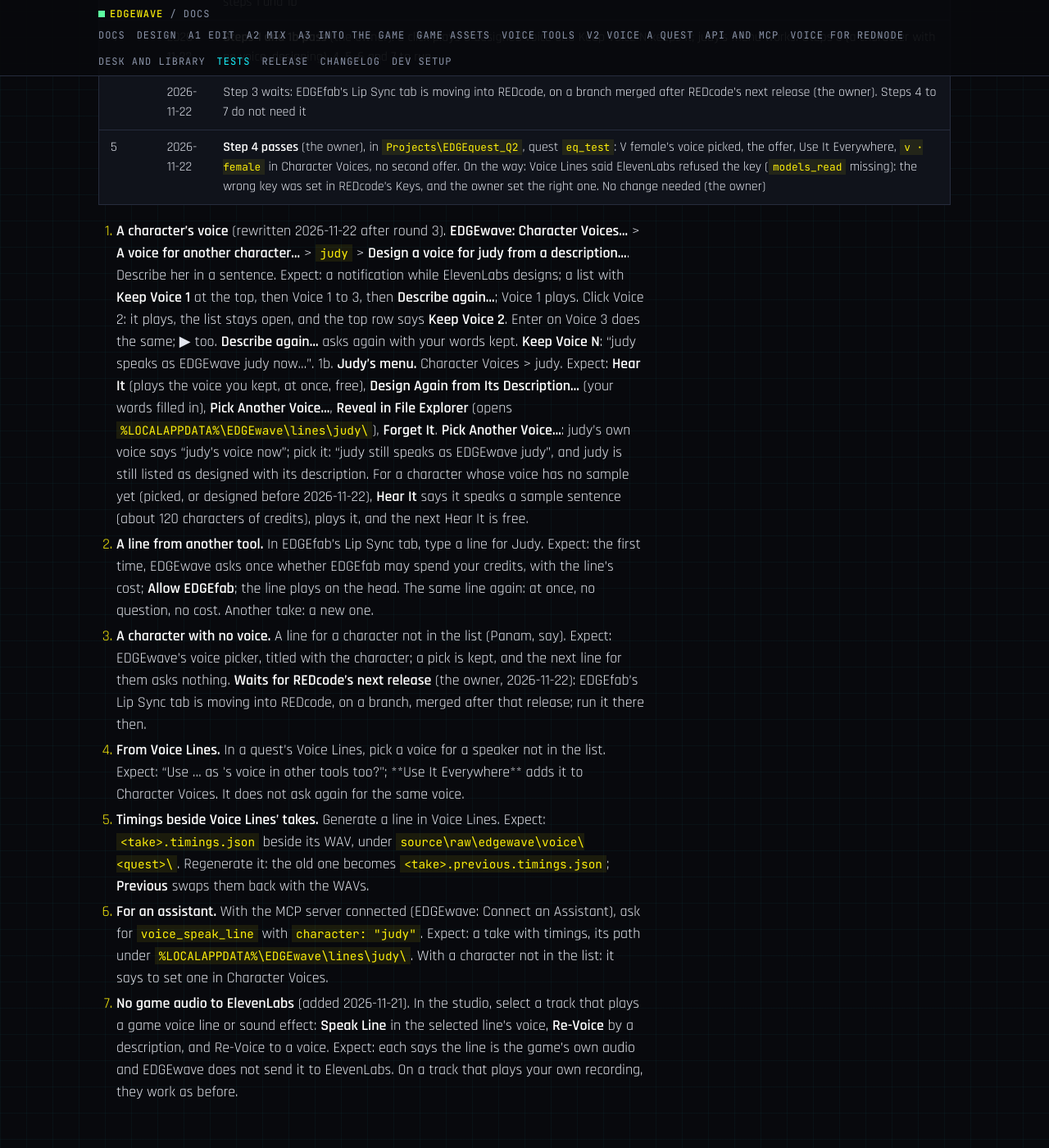
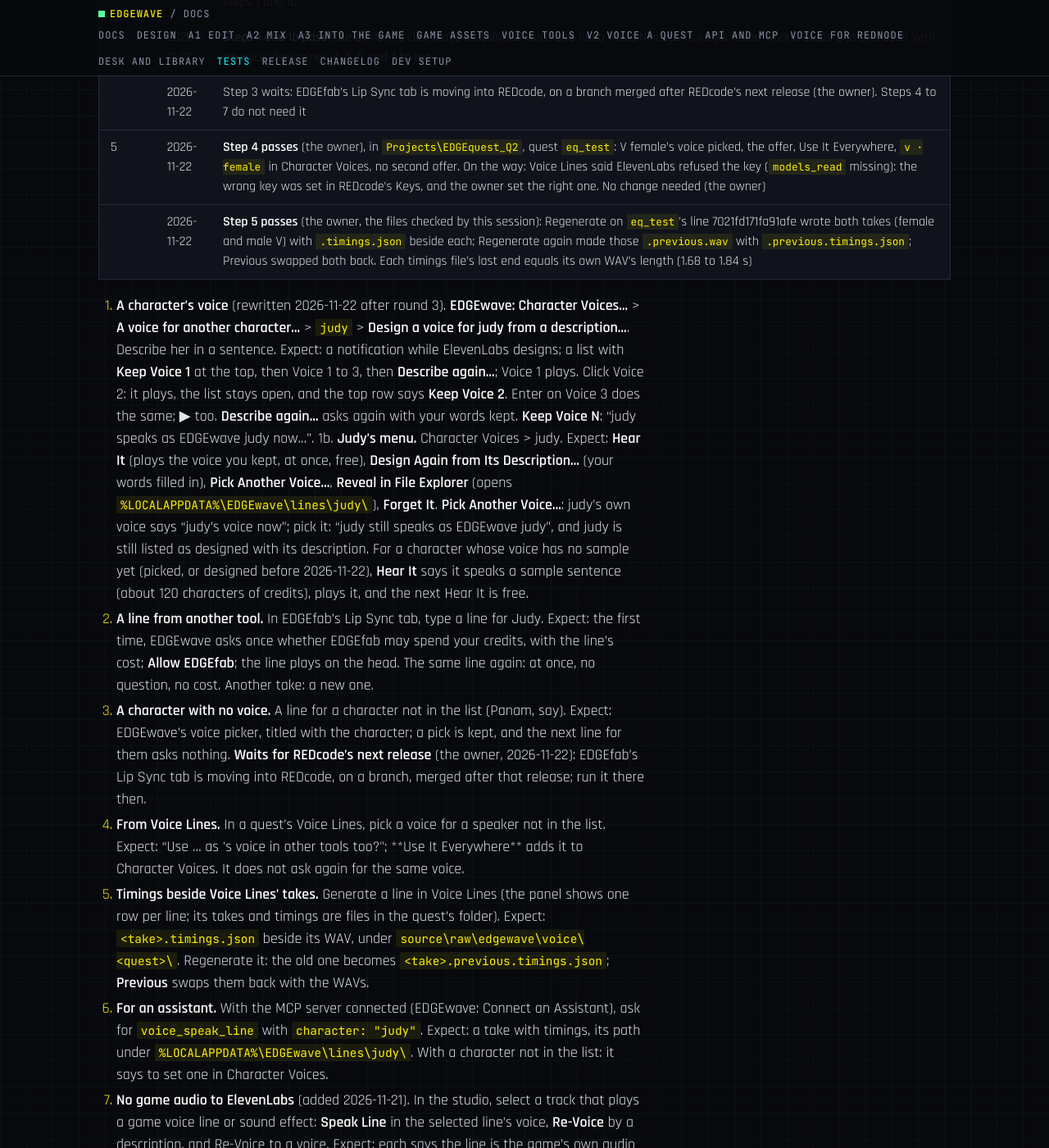
Before and after one commit to Edgemodders/EDGEwave, a Jekyll site: the page built from docs/testing.md, in a window 1280 px wide and 1400 px high, scrolled down 32147 px. Shown: the whole window at 82% size. Built offline with Jekyll 4.4.1, drawn with Linux system fonts in a browser that asks for light colours; our own code applies the rules of GitHub Pages for plain Markdown files; some of the changed text lies outside the part shown.

Commit message:
Testing: #13 step 5 passes
Co-Authored-By: Claude Opus 5.5 <noreply@anthropic.com>

```diff
--- a/docs/testing.md
+++ b/docs/testing.md
@@ -25,7 +25,7 @@ Last updated 2026-10-24.
 | [EDGEwave Voice: REDnode's describer and the package's wiring](#edgewave-voice-for-rednode) | By script, no game | Voice for REDnode | 2026-10-27 | Pass |
 | [V2 Voice a quest hand test](#v2-voice-a-quest) | By hand, with EDGEquest and an ElevenLabs key (spends credits) | V2 | 2026-11-06 | Pass, steps 1 to 13 |
 | [Sounds view: Project and Recent hand test](#sounds-view-project-and-recent) | By hand, F5 | A1 | 2026-11-06 | Pass, with step 8; the outside mix is a known gap, fixed in the Project view (2026-11-16) |
-| [Speaking a line with timings hand test](#speaking-a-line-with-timings) | By hand, F5, with an ElevenLabs key (spends credits) | #13 | 2026-11-22 | Partly run: steps 1, 1b, 2 and 4 pass (2 with a clone, before 2026-11-21's no-game-audio rule); 5, 6 and 7 to run; 3 waits for the Lip Sync tab in REDcode, after REDcode's next release. The real check of ElevenLabs' timings passed 2026-11-20 by script ([API](api.html#speaking-a-line-with-timings)) |
+| [Speaking a line with timings hand test](#speaking-a-line-with-timings) | By hand, F5, with an ElevenLabs key (spends credits) | #13 | 2026-11-22 | Partly run: steps 1, 1b, 2, 4 and 5 pass (2 with a clone, before 2026-11-21's no-game-audio rule); 6 and 7 to run; 3 waits for the Lip Sync tab in REDcode, after REDcode's next release. The real check of ElevenLabs' timings passed 2026-11-20 by script ([API](api.html#speaking-a-line-with-timings)) |
 | [Desk, Project and Library hand test](#desk-project-and-library) | By hand, F5 | Desk and Library | 2026-11-16 | Pass, first round, steps 1 to 15, with four findings fixed during it |
 | [Shared keys hand test](#shared-keys) | By hand, F5 with REDcode main and REDbridge 0.18.0, an ElevenLabs key | #12, #14 | 2026-11-22 | Pass: steps 1 to 5 (round 1, 2026-11-21) and step 6, Don't Allow (round 2, 2026-11-22) |
 
@@ -457,12 +457,13 @@ Built 2026-11-20 for EDGEfab's Lip Sync tab ([#13](https://github.com/Edgemodder
 | 4 | 2026-11-22 | **Steps 1 and 1b pass** (the owner): a click plays a designed voice and Keep Voice N keeps it; judy's menu works. Steps 3 (a character with no voice, designing), 4, 5, 6 and 7 to run |
 | | 2026-11-22 | Step 3 waits: EDGEfab's Lip Sync tab is moving into REDcode, on a branch merged after REDcode's next release (the owner). Steps 4 to 7 do not need it |
 | 5 | 2026-11-22 | **Step 4 passes** (the owner), in `Projects\EDGEquest_Q2`, quest `eq_test`: V female's voice picked, the offer, Use It Everywhere, `v · female` in Character Voices, no second offer. On the way: Voice Lines said ElevenLabs refused the key (`models_read` missing): the wrong key was set in REDcode's Keys, and the owner set the right one. No change needed (the owner) |
+| | 2026-11-22 | **Step 5 passes** (the owner, the files checked by this session): Regenerate on `eq_test`'s line 7021fd171fa91afe wrote both takes (female and male V) with `.timings.json` beside each; Regenerate again made those `.previous.wav` with `.previous.timings.json`; Previous swapped both back. Each timings file's last end equals its own WAV's length (1.68 to 1.84 s) |
 
 1. **A character's voice** (rewritten 2026-11-22 after round 3). **EDGEwave: Character Voices…** > **A voice for another character…** > `judy` > **Design a voice for judy from a description…**. Describe her in a sentence. Expect: a notification while ElevenLabs designs; a list with **Keep Voice 1** at the top, then Voice 1 to 3, then **Describe again…**; Voice 1 plays. Click Voice 2: it plays, the list stays open, and the top row says **Keep Voice 2**. Enter on Voice 3 does the same; ▶ too. **Describe again…** asks again with your words kept. **Keep Voice N**: "judy speaks as EDGEwave judy now…".
 1b. **Judy's menu.** Character Voices > judy. Expect: **Hear It** (plays the voice you kept, at once, free), **Design Again from Its Description…** (your words filled in), **Pick Another Voice…**, **Reveal in File Explorer** (opens `%LOCALAPPDATA%\EDGEwave\lines\judy\`), **Forget It**. **Pick Another Voice…**: judy's own voice says "judy's voice now"; pick it: "judy still speaks as EDGEwave judy", and judy is still listed as designed with its description. For a character whose voice has no sample yet (picked, or designed before 2026-11-22), **Hear It** says it speaks a sample sentence (about 120 characters of credits), plays it, and the next Hear It is free.
 2. **A line from another tool.** In EDGEfab's Lip Sync tab, type a line for Judy. Expect: the first time, EDGEwave asks once whether EDGEfab may spend your credits, with the line's cost; **Allow EDGEfab**; the line plays on the head. The same line again: at once, no question, no cost. Another take: a new one.
 3. **A character with no voice.** A line for a character not in the list (Panam, say). Expect: EDGEwave's voice picker, titled with the character; a pick is kept, and the next line for them asks nothing. **Waits for REDcode's next release** (the owner, 2026-11-22): EDGEfab's Lip Sync tab is moving into REDcode, on a branch, merged after that release; run it there then.
 4. **From Voice Lines.** In a quest's Voice Lines, pick a voice for a speaker not in the list. Expect: "Use … as <speaker>'s voice in other tools too?"; **Use It Everywhere** adds it to Character Voices. It does not ask again for the same voice.
-5. **Timings beside Voice Lines' takes.** Generate a line in Voice Lines. Expect: `<take>.timings.json` beside its WAV, under `source\raw\edgewave\voice\<quest>\`. Regenerate it: the old one becomes `<take>.previous.timings.json`; **Previous** swaps them back with the WAVs.
+5. **Timings beside Voice Lines' takes.** Generate a line in Voice Lines (the panel shows one row per line; its takes and timings are files in the quest's folder). Expect: `<take>.timings.json` beside its WAV, under `source\raw\edgewave\voice\<quest>\`. Regenerate it: the old one becomes `<take>.previous.timings.json`; **Previous** swaps them back with the WAVs.
 6. **For an assistant.** With the MCP server connected (EDGEwave: Connect an Assistant), ask for `voice_speak_line` with `character: "judy"`. Expect: a take with timings, its path under `%LOCALAPPDATA%\EDGEwave\lines\judy\`. With a character not in the list: it says to set one in Character Voices.
 7. **No game audio to ElevenLabs** (added 2026-11-21). In the studio, select a track that plays a game voice line or sound effect: **Speak Line** in the selected line's voice, **Re-Voice** by a description, and Re-Voice to a voice. Expect: each says the line is the game's own audio and EDGEwave does not send it to ElevenLabs. On a track that plays your own recording, they work as before.
```
